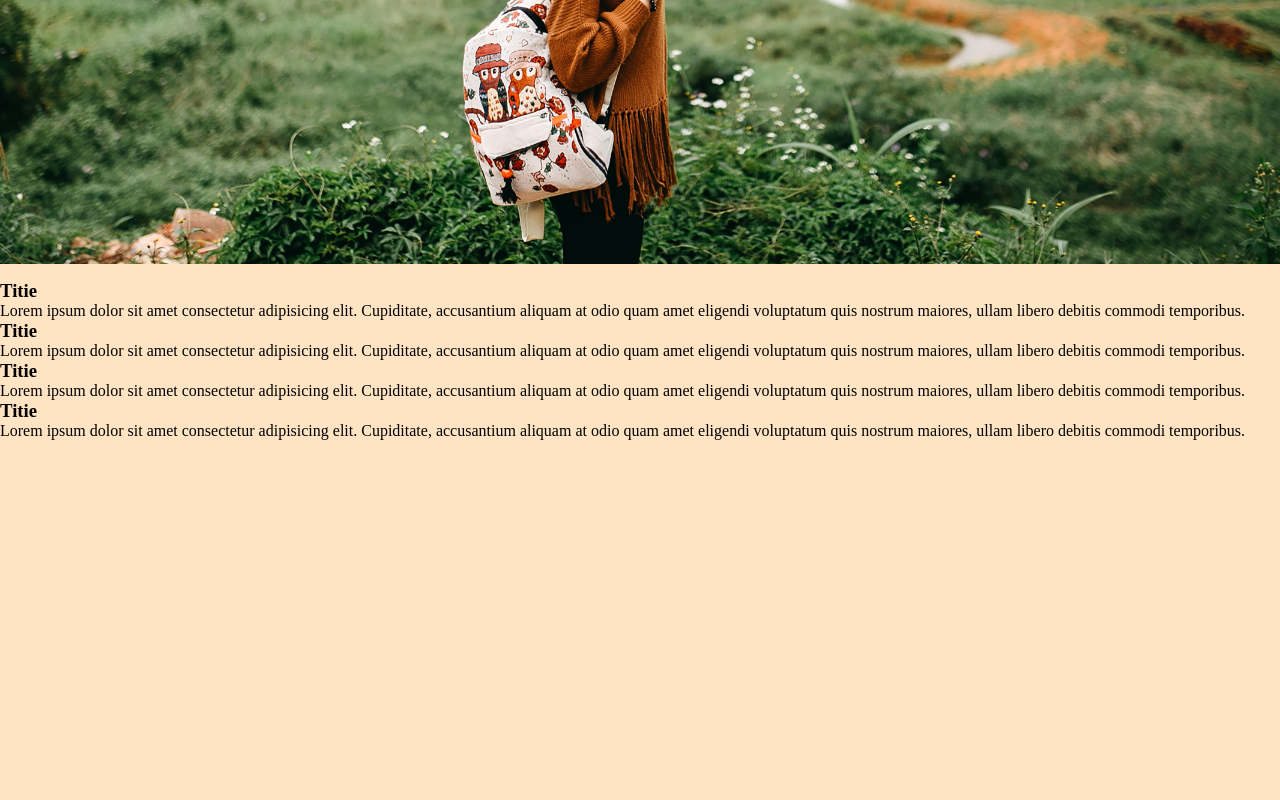
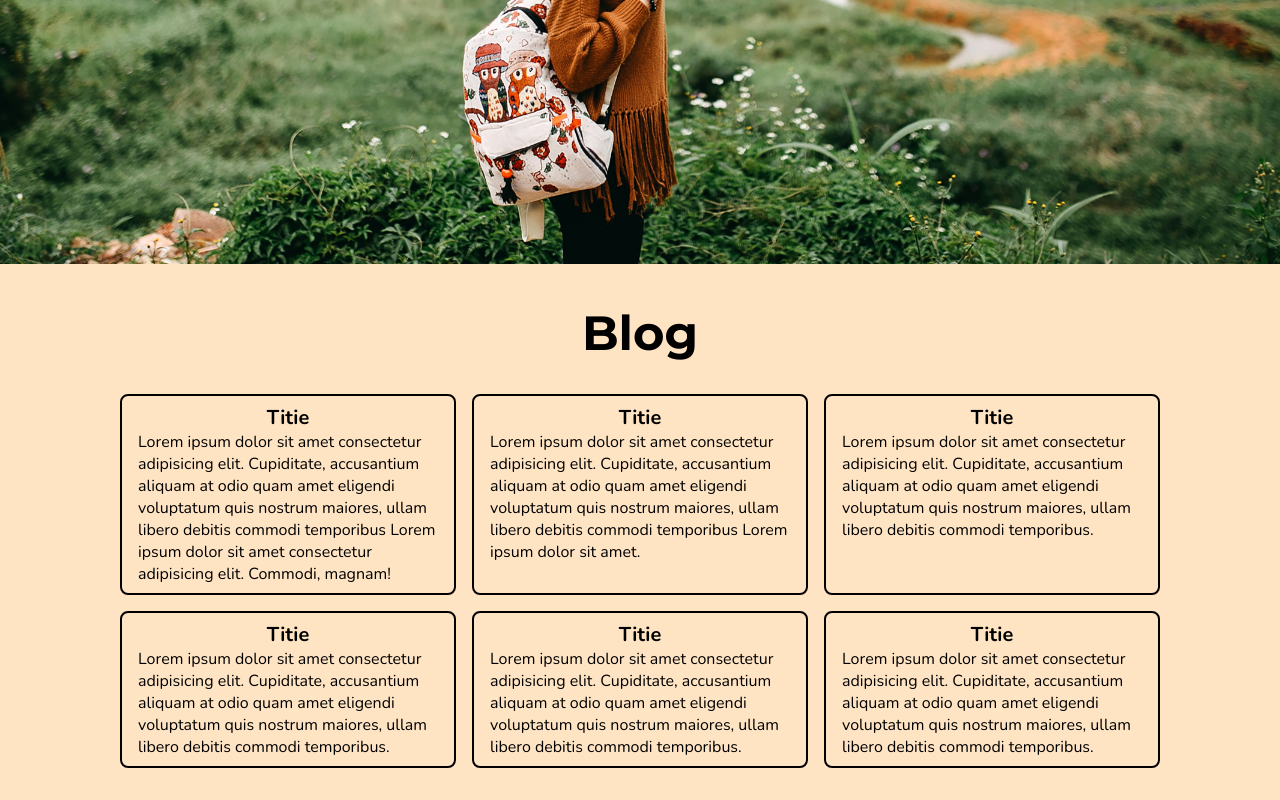
Before and after one commit to fasiyam/travel-blog, a plain HTML site: page index.html in a window 1280 px wide. Shown: the part 552-1352 px from the top of the page. Before the commit the page ends 992 px from the top, so only its background shows below. Drawn offline with nearby package versions, Linux system fonts and the light colour scheme.

Commit message:
added blog section in the landing page

```diff
--- a/index.html
+++ b/index.html
@@ -26,7 +26,16 @@
         </div>
     </header>
 
+    <h2 id="blog-section">Blog</h2>
     <section class="blog">
+        <div class="card">
+            <h3>Titie</h3>
+            <p>Lorem ipsum dolor sit amet consectetur adipisicing elit. Cupiditate, accusantium aliquam at odio quam amet eligendi voluptatum quis nostrum maiores, ullam libero debitis commodi temporibus Lorem ipsum dolor sit amet consectetur adipisicing elit. Commodi, magnam!</p>
+        </div>
+        <div class="card">
+            <h3>Titie</h3>
+            <p>Lorem ipsum dolor sit amet consectetur adipisicing elit. Cupiditate, accusantium aliquam at odio quam amet eligendi voluptatum quis nostrum maiores, ullam libero debitis commodi temporibus Lorem ipsum dolor sit amet.</p>
+        </div>
         <div class="card">
             <h3>Titie</h3>
             <p>Lorem ipsum dolor sit amet consectetur adipisicing elit. Cupiditate, accusantium aliquam at odio quam amet eligendi voluptatum quis nostrum maiores, ullam libero debitis commodi temporibus.</p>
--- a/styles/style.css
+++ b/styles/style.css
@@ -109,3 +109,42 @@ span {
     border: none;
     margin: 6px;
 }
+
+
+/* Designing the blog section */
+
+.card {
+    font-family: Nunito;
+    border: 2px solid black;
+    padding: 8px 16px;
+    border-radius: 8px;
+    display: flex;
+    flex-direction: column;
+    align-items: center;
+    width: 300px;
+}
+
+.card h3 {
+    font-size: 20px;
+}
+
+.card p {
+    font-size: 16px;
+}
+
+.blog {
+    margin: 32px;
+    display: flex;
+    flex-direction: row;
+    justify-content: center;
+    flex-wrap: wrap;
+    gap: 16px;
+}
+
+
+#blog-section {
+    text-align: center;
+    font-family: Montserrat;
+    font-size: 48px;
+    margin-top: 40px;
+}
```
